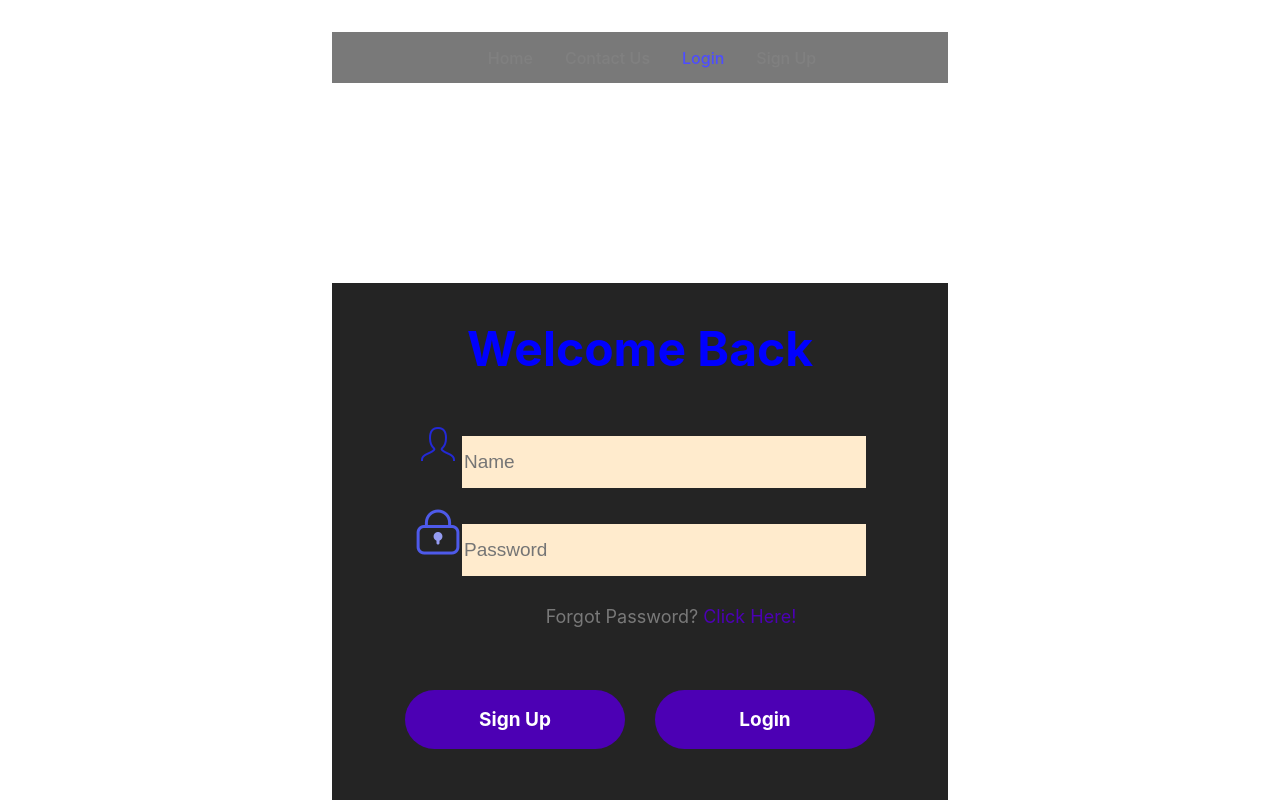
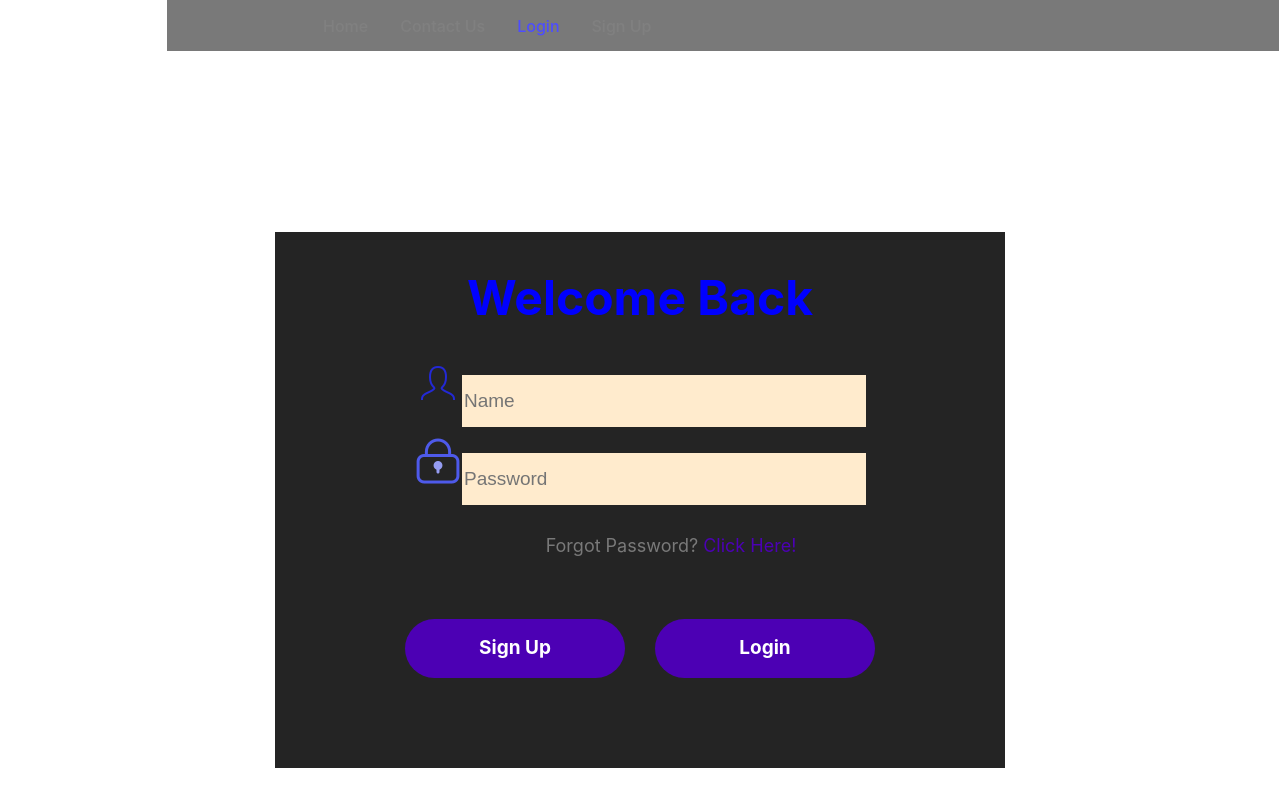
Before and after one commit to CryptoWorldLtd/CryptoNews, a React (Vite) app in the folder CryptoWorld.News/cryptoworld.news.client/: page /Login in a window 1280 px wide. Shown: the top 800 px of the page. Built offline with nearby package versions, Linux system fonts and the light colour scheme.

Commit message:
fixed navbar and create home page

```diff
--- a/CryptoWorld.News/cryptoworld.news.client/src/App.css
+++ b/CryptoWorld.News/cryptoworld.news.client/src/App.css
@@ -1,6 +1,7 @@
 #root {
     max-width: 1280px;
-    margin: 0 auto;
+    margin: 10 auto;
+    flex: auto;
     padding: 2rem;
     text-align: center;
 }
--- a/CryptoWorld.News/cryptoworld.news.client/src/App.jsx
+++ b/CryptoWorld.News/cryptoworld.news.client/src/App.jsx
@@ -1,7 +1,7 @@
-import { useEffect, useState } from 'react';
 import { BrowserRouter as Router, Route, Routes } from "react-router-dom";
 import './App.css';
 import Navbar from './Components/Navbar';
+import Home from './Pages/Home';
 import Login from './Pages/Login';
 
 function App() {
@@ -13,12 +13,15 @@ function App() {
             <Navbar />
             <Routes>
                 <Route
+                    path="/"
+                    element={<Home />}
+                />
+                <Route
                     path="/Login"
                     element={<Login />}
                 />
             </Routes>
         </Router>
-            <h1 id="tabelLabel">Crypto World News</h1>
         </div>
     );
 }
--- a/CryptoWorld.News/cryptoworld.news.client/src/Components/Navbar.jsx
+++ b/CryptoWorld.News/cryptoworld.news.client/src/Components/Navbar.jsx
@@ -9,7 +9,7 @@ const Navbar = () => {
                     <NavLink to="/" activeStyle>
                         Home
                     </NavLink>
-                    <NavLink to="/contact" activeStyle>
+                    <NavLink to="/Contact" activeStyle>
                         Contact Us
                     </NavLink>
                     <NavLink to="/Login" activeStyle>
--- a/CryptoWorld.News/cryptoworld.news.client/src/Components/NavbarElements.jsx
+++ b/CryptoWorld.News/cryptoworld.news.client/src/Components/NavbarElements.jsx
@@ -4,6 +4,10 @@ import styled from 'styled-components';
 
 export const Nav = styled.nav`
     background: #797979;
+    position: fixed;
+    top: 0px;
+    right: 1px;
+    width: 65%;
     height: 45px;
     display: flex;
     justify-content: space-between;
@@ -27,12 +31,7 @@ export const NavLink = styled(Link)`
 export const NavMenu = styled.div`
     display: flex;
     align-items: center;
-    margin-right: -24px;
-    /* Second Nav */
-    /* margin-right: 24px; */
-    /* Third Nav */
-    /* width: 100vw;
-white-space: nowrap; */
+
     @media screen and (max-width: 768px) {
         display: none;
     }
--- /dev/null
+++ b/CryptoWorld.News/cryptoworld.news.client/src/Pages/Home.jsx
@@ -0,0 +1,11 @@
+import React from "react";
+
+const Home = () => {
+    return (
+        <div>
+            <h1 id="tabelLabel">Crypto World News</h1>
+        </div>
+    )
+};
+
+export default Home
--- a/CryptoWorld.News/cryptoworld.news.client/src/Pages/Login.css
+++ b/CryptoWorld.News/cryptoworld.news.client/src/Pages/Login.css
@@ -1,7 +1,7 @@
 .container{
     display: flex;
     flex-direction: column;
-    margin: auto;
+    margin: 20%;
     margin-top: 200px;
     background-color:#242424;
     padding-bottom: 30px;
@@ -28,7 +28,7 @@
 }
 
 .inputs{
-    margin-top: 20px;
+    margin-top: 10px;
     display: flex;
     flex-direction: column;
     gap: 10px;
```
